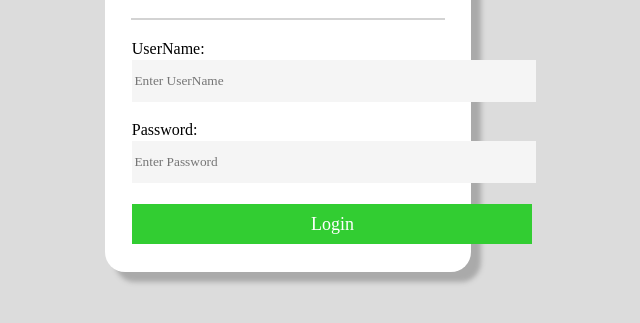
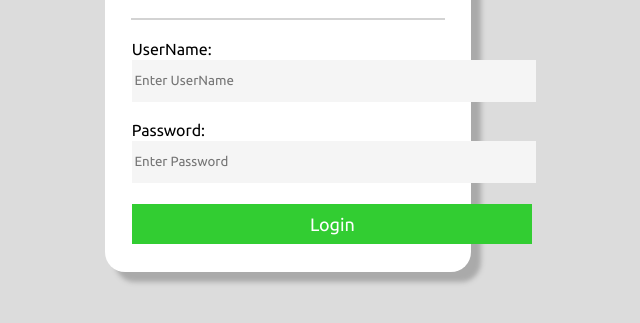
Before and after one commit to sputnik190033/ONEW-group-work, a plain HTML site: page login_zheng.html in a window 1280 px wide. Shown: the part 195-518 px from the top of the page, without its empty margins (352-992 px from the left). Drawn offline with Linux system fonts and the light colour scheme.

Commit message:
Update login_zheng.html
7,8行添加字体link

```diff
--- a/login_zheng.html
+++ b/login_zheng.html
@@ -4,6 +4,8 @@
     <meta charset="UTF-8">
     <title>login</title>
     <link rel="stylesheet" type="text/css" href="mycss.css">
+	<link rel="stylesheet" href="https://fonts.googleapis.com/css?family=Ubuntu">
+	<link rel="stylesheet" href="https://fonts.sandbox.google.com/css2?family=Material+Symbols+Outlined:opsz,wght,FILL,GRAD@48,400,0,0" />
 
 </head>
 
```
